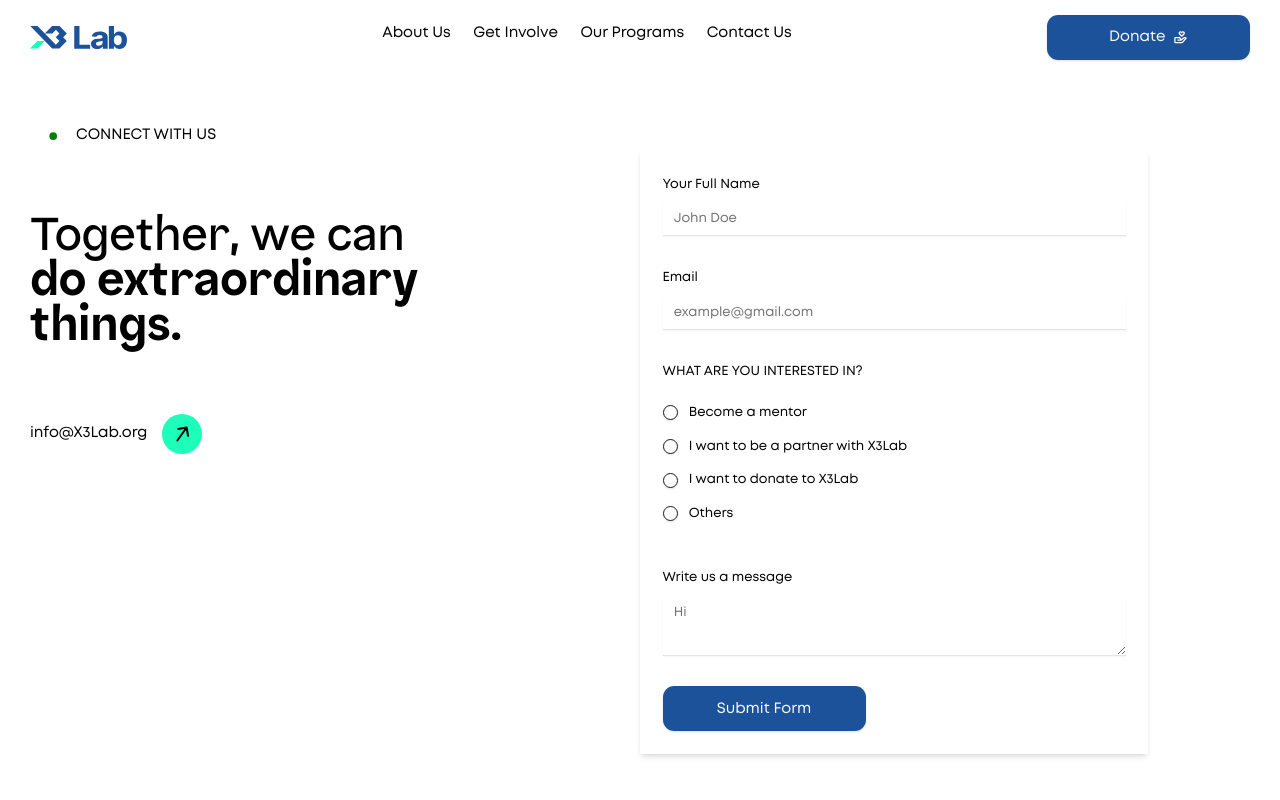
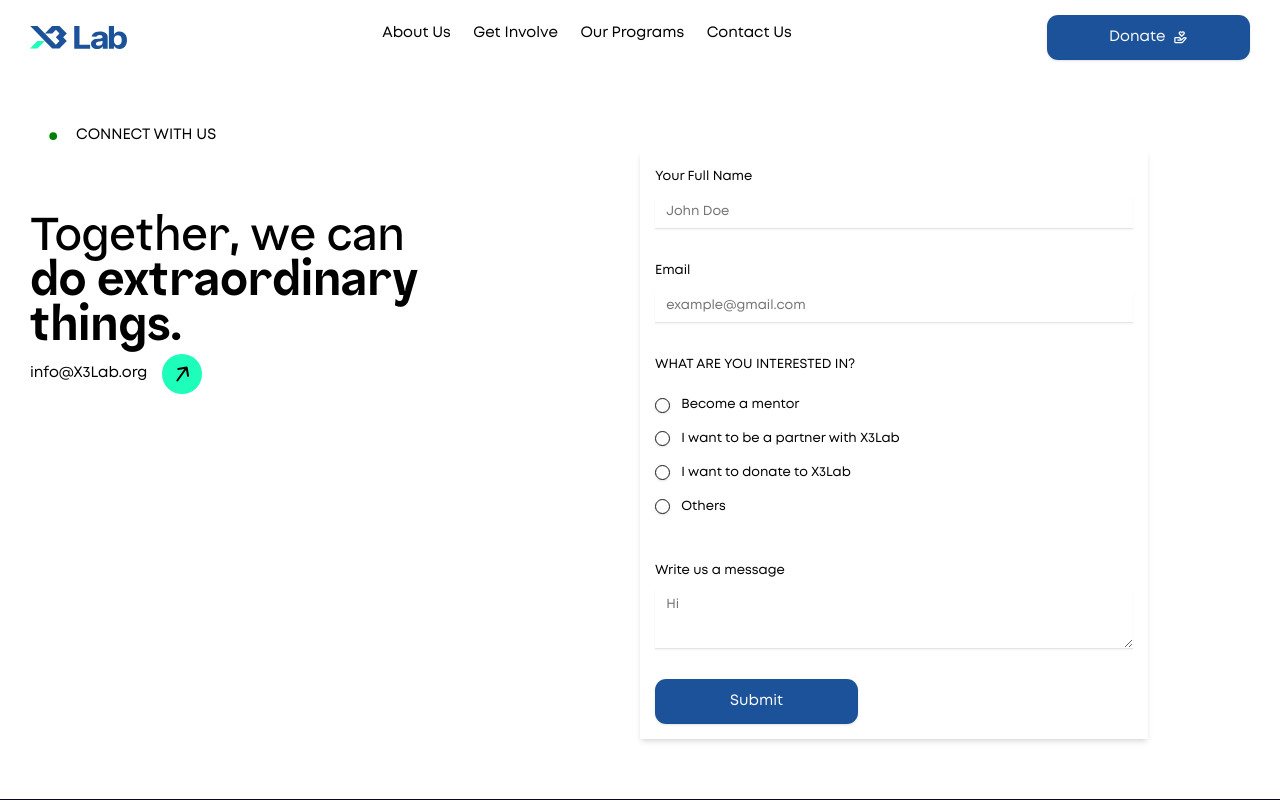
Before and after one commit to akyndev/X3-lab, a Next.js app: page /contact-us in a window 1280 px wide. Shown: the top 800 px of the page. Built offline with nearby package versions, Linux system fonts and the light colour scheme.

Commit message:
Made form functional

```diff
--- a/package.json
+++ b/package.json
@@ -27,6 +27,7 @@
     "react": "^19.0.0",
     "react-dom": "^19.0.0",
     "react-hook-form": "^7.54.2",
+    "resend": "^4.5.2",
     "tailwind-merge": "^3.0.1",
     "tailwindcss-animate": "^1.0.7",
     "zod": "^3.24.2"
--- /dev/null
+++ b/src/app/api/send/route.ts
@@ -0,0 +1,26 @@
+import { NextRequest } from "next/server"
+import * as React from "react"
+import { Resend } from "resend"
+import { EmailTemplate } from "../../../components/email-template"
+
+const resend = new Resend(process.env.RESEND_API_KEY)
+
+export async function POST(req: NextRequest) {
+  const { name, message, email, interest } = await req.json()
+  try {
+    const { data, error } = await resend.emails.send({
+      from: "x3LAB website <onboarding@resend.dev>",
+      to: ["akinladeirede@gmail.com"],
+      subject: `Enqiring about becoming ${interest}`,
+      react: EmailTemplate({ interest, message, name, email }) as React.ReactElement
+    })
+
+    if (error) {
+      return Response.json({ error }, { status: 500 })
+    }
+
+    return Response.json({ data })
+  } catch (error) {
+    return Response.json({ error }, { status: 500 })
+  }
+}
--- a/src/app/contact-us/page.tsx
+++ b/src/app/contact-us/page.tsx
@@ -1,8 +1,8 @@
 import { ContactForm } from "@/components/form"
 import { cn } from "@/lib/utils"
 import { Dot } from "lucide-react"
+import Link from "next/link"
 import { nomixa } from "../fonts"
-import Link from "next/link"
 const ContactUsPage = () => {
   return (
     <div className="container pb-16 pt-10">
@@ -21,10 +21,9 @@ const ContactUsPage = () => {
             </b>{" "}
           </h2>
 
+          <Link href="mailto:info@X3Lab.org">
             <div className="flex gap-4 items-center">
-            <h4>
-              <Link href="mailto:info@X3Lab.org">info@X3Lab.org</Link>
-            </h4>
+              <h4>info@X3Lab.org</h4>
               <svg width="40" height="40" viewBox="0 0 40 40" fill="none" xmlns="http://www.w3.org/2000/svg">
                 <circle cx="20" cy="20" r="20" fill="#1CFEBA" />
                 <path
@@ -36,6 +35,7 @@ const ContactUsPage = () => {
                 />
               </svg>
             </div>
+          </Link>
         </div>
 
         <div className="lg:w-5/12 w-full">
--- /dev/null
+++ b/src/components/email-template.tsx
@@ -0,0 +1,22 @@
+import * as React from "react"
+
+interface EmailTemplateProps {
+  name: string
+  message: string
+  email: string
+  interest: "Mentor" | "Partner" | "Donate" | "Others"
+}
+
+export const EmailTemplate: React.FC<Readonly<EmailTemplateProps>> = ({ name, message, email, interest }) => (
+  <div>
+    <h3>I am, {name}!</h3>
+
+    <h3>I am interested in becoming a {interest}</h3>
+
+    <h2>{message}</h2>
+
+    <h3>my email: {email}</h3>
+  </div>
+)
+
+export default EmailTemplate
--- a/src/components/form.tsx
+++ b/src/components/form.tsx
@@ -7,6 +7,7 @@ import { z } from "zod"
 import { Button } from "@/components/ui/button"
 import { Form, FormControl, FormField, FormItem, FormLabel, FormMessage } from "@/components/ui/form"
 import { Input } from "@/components/ui/input"
+import { Loader2 } from "lucide-react"
 import { RadioGroup, RadioGroupItem } from "./ui/radio-group"
 import { Textarea } from "./ui/textarea"
 
@@ -33,16 +34,23 @@ export function ContactForm() {
     }
   })
 
-  // 2. Define a submit handler.
-  function onSubmit(values: z.infer<typeof formSchema>) {
-    // Do something with the form values.
-    // ✅ This will be type-safe and validated.
-    console.log(values)
+  const {
+    formState: { isLoading, isSubmitting, isValidating, isSubmitted }
+  } = form
+
+  async function onSubmit(values: z.infer<typeof formSchema>) {
+    await fetch("/api/send/", {
+      method: "POST",
+      headers: {
+        "Content-Type": "application/json" // or whatever your content type is
+      },
+      body: JSON.stringify(values)
+    })
   }
 
   return (
     <Form {...form}>
-      <form onSubmit={form.handleSubmit(onSubmit)} className="space-y-8 shadow-md p-6" >
+      <form onSubmit={form.handleSubmit(onSubmit)} className="space-y-8 shadow-md p-4">
         <FormField
           control={form.control}
           name="name"
@@ -125,8 +133,18 @@ export function ContactForm() {
           )}
         />
 
-        <Button className="w-[203px] py-6" type="submit">
-          Submit Form
+        <Button
+          disabled={isLoading || isSubmitting || isValidating}
+          className="w-[203px] py-6 disabled:bg-black relative flex"
+          type="submit"
+        >
+          {!isSubmitting && !isSubmitted ? (
+            "Submit"
+          ) : isSubmitting && !isSubmitted ? (
+            <Loader2 className="animate-spin" />
+          ) : !isSubmitting && isSubmitted ? (
+            "Submitted"
+          ) : null}
         </Button>
       </form>
     </Form>
--- a/src/components/future.tsx
+++ b/src/components/future.tsx
@@ -3,6 +3,7 @@ import { cn } from "@/lib/utils"
 import { CheckCircle } from "lucide-react"
 import Image from "next/image"
 import { Button } from "./ui/button"
+import Link from "next/link"
 
 const Future = () => {
   return (
@@ -21,7 +22,10 @@ const Future = () => {
             <p>Connect with like-mind creatives, access resources, and collaborate on impactful projects</p>
 
             <div className="flex items-center justify-center">
-              <Button className="py-6 bg-black">Join Community</Button>
+              <Button className="py-6 bg-black">
+                <Link href={"https://chat.whatsapp.com/Bp3fzOESpWJLltxEM2iMpH"}>
+                Join Community</Link>
+              </Button>
             </div>
           </div>
           <div className="flex justify-between pr-4">
```
Also changed, not shown: 2 other files (tests, documents, lock files or other folders). Lines whose indentation alone changed are shown as unchanged.
